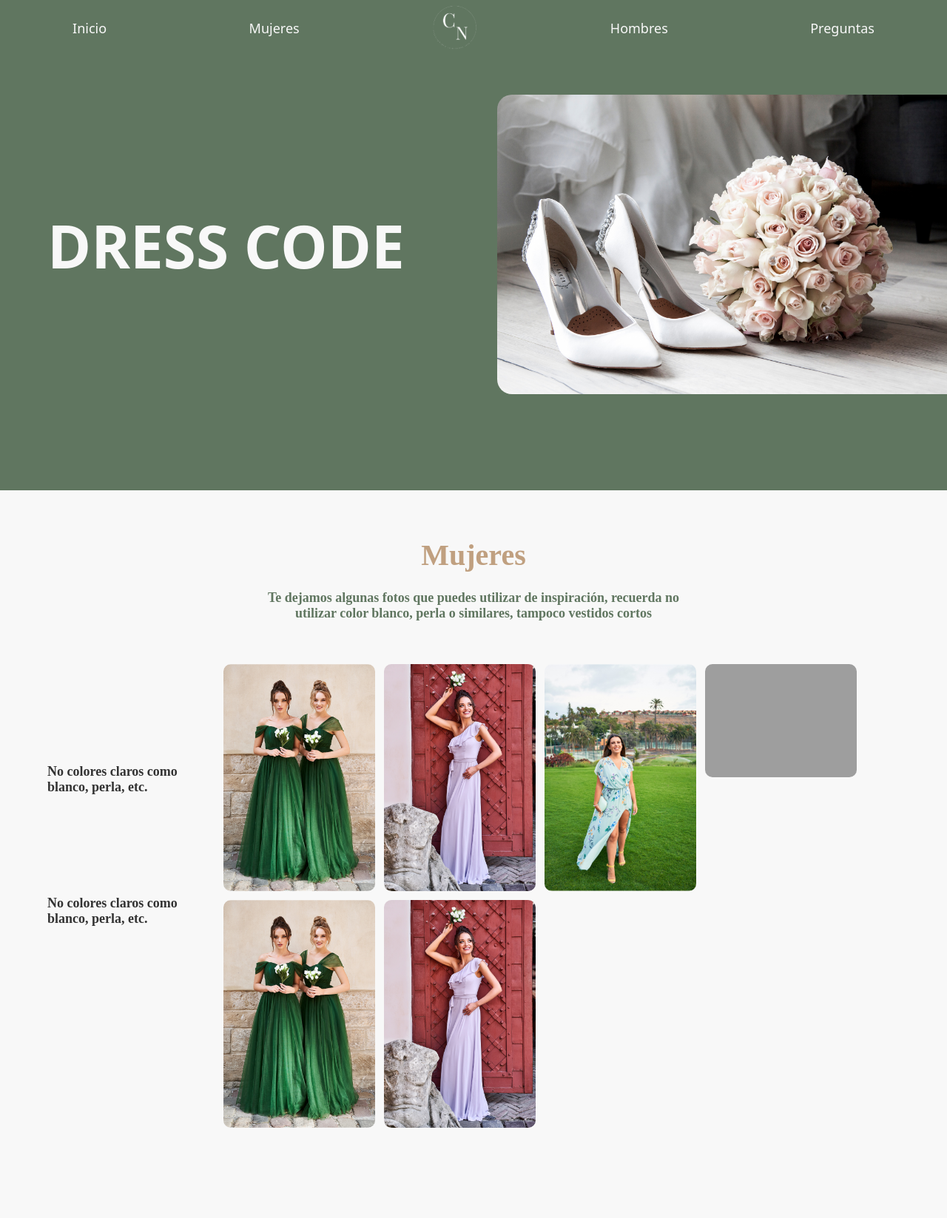
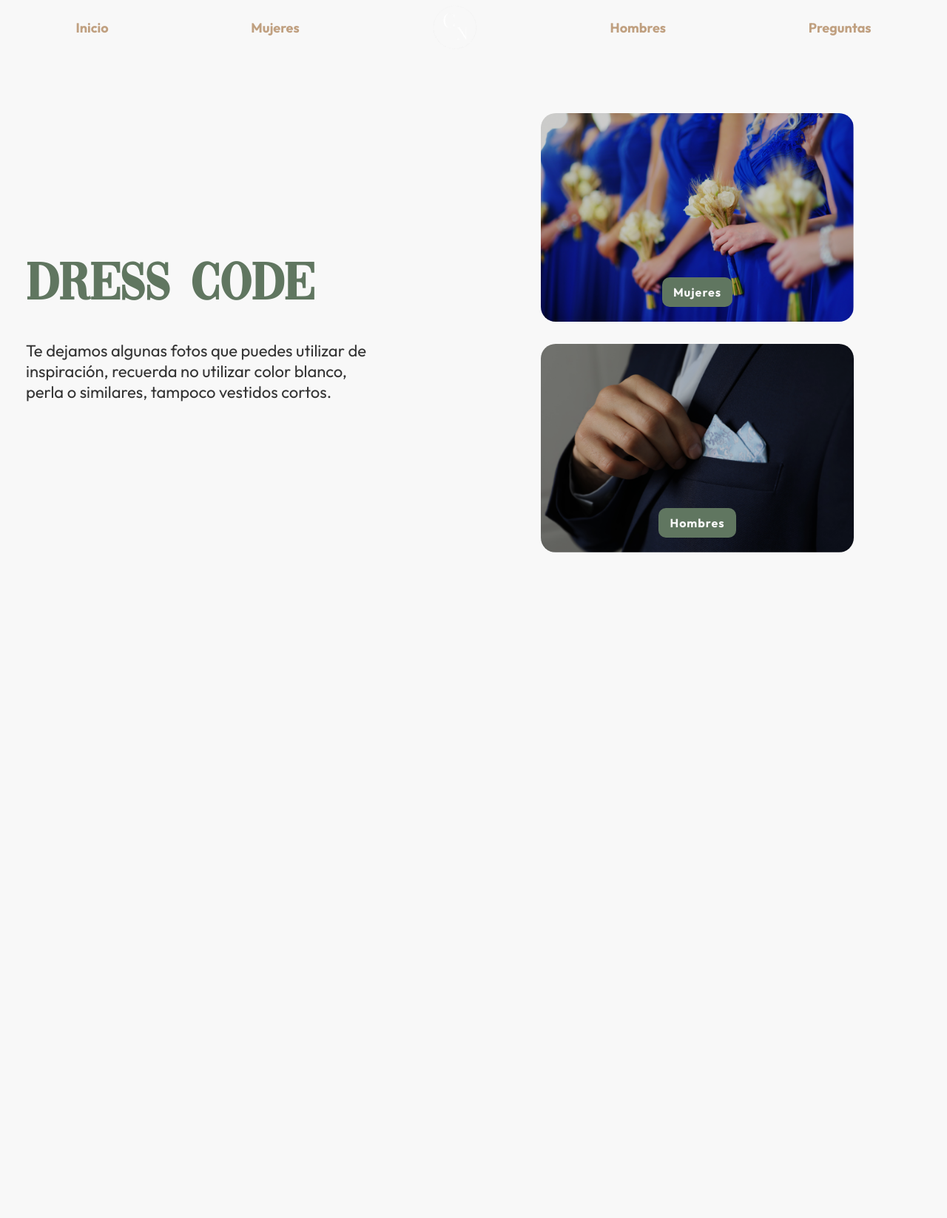
Before and after one commit to Nahumpl8/cn2024wedding, a Node server app: page /dress-code in a window 1280 px wide. Shown: the whole page at 74% size. After the commit the page ends 747 px from the top, so only its background shows below. Run offline with Node 20, Linux system fonts and the light colour scheme; some libraries are stand-ins or nearby versions; grey boxes are pictures that could not be loaded.

Commit message:
nuevos cambios dresscode

```diff
--- a/public/css/dress-code.css
+++ b/public/css/dress-code.css
@@ -1,3 +1,20 @@
+@font-face {
+    font-family: titlesWedding;
+    src: url(../fonts/Vogue.ttf);
+
+}
+@font-face {
+    font-family: Southland;
+    src: url(../fonts/Southland.ttf);
+}
+@font-face {
+    font-family: Outfit;
+    src: url(../fonts/Outfit.ttf);
+}
+@font-face {
+    font-family: Raleway;
+    src: url(../fonts/Raleway.ttf);
+}
 *{
     margin: 0;
     padding: 0;
@@ -18,6 +35,7 @@ body{
     align-items: center;
     justify-content: center;
     width: 100%;
+    top: 0;
 }
 .desktop_menu{
     padding: 10px;
@@ -48,16 +66,17 @@ ul{
 .desktop_menu a{
     list-style: none;
     font-size: 1.8rem;
-    font-family: system-ui, -apple-system, BlinkMacSystemFont, 'Segoe UI', Roboto, Oxygen, Ubuntu, Cantarell, 'Open Sans', 'Helvetica Neue', sans-serif;
+    font-family: Outfit, system-ui, -apple-system, BlinkMacSystemFont, 'Segoe UI', Roboto, Oxygen, Ubuntu, Cantarell, 'Open Sans', 'Helvetica Neue', sans-serif;
+    font-weight: bold;
     padding: 10px;
     border-radius: 50px;
     transition: background 1s;
-    color: #f8f8f8;
+    color: #c0a080;
 }
 
 .desktop_menu a:hover{
-    background-color: #f8f8f8;
-    color: #c0a080;
+    background-color: #c0a080;
+    color: #f8f8f8;
     cursor: pointer;
 }
 .desktop_scroll a{
@@ -94,89 +113,86 @@ a{
 .phone_menu{
     display: none;
 }
-.photo-dress{
-    width: 100vw;
-    background-color: rgb(96, 118, 96);
+
+/*Intro dress code*/
+.intro-dress-code{
     display: grid;
     grid-template-columns: 1fr 1fr;
-    padding: 10% 5%;
-    padding-right: 0;
+    margin-top: 100px;
+    height: calc( 100vh - 100px);
+    overflow: hidden;
+    padding: 35px;
     place-content: center;
 }
-.photo-dress-text{
-    display: flex;
-    align-items: center;
-    justify-content: start;
-}
-.photo-dress-text h1{
-    font-size: 8rem;
-    font-family: system-ui, -apple-system, BlinkMacSystemFont, 'Segoe UI', Roboto, Oxygen, Ubuntu, Cantarell, 'Open Sans', 'Helvetica Neue', sans-serif;
-    color: #f8f8f8;
-}
-.photo-dress-img{
-    border-radius: 20px 0px 0px 20px;
-}
-.photo-dress-img img{
-    width: 100%;
-    border-radius: 20px 0px 0px 20px;
-}
-.women-options{
+.intro-dress-code-text{
     display: flex;
     flex-direction: column;
-    align-items: center;
     justify-content: center;
-    text-align: center;
-    padding: 5%;
+    align-items: start;
 }
-.women-options-text{
-    width: 50%;
+.intro-dress-code-text h1{
+    font-family: titlesWedding, Arial, Helvetica, sans-serif;
+    font-size: 7.2rem;
+    color: #607660;
+    margin-bottom: 20px;
 }
-.women-options-text h1{
-    color: #c0a080;
-    font-size: 4rem;
+.intro-dress-code-text h2{
+    width: 80%;
+    font-family: Outfit, Arial, Helvetica, sans-serif;
+    font-size: 2.2rem;
+    font-weight: 400;
+    color: #333;
+    margin-top: 20px;
 }
-.women-options-text h2{
-    color: #607660;
-    font-size: 1.8rem;
-    margin-top: 24px;
-}
-.details-imgs{
-    padding: 5%;
-    padding-left: 0;
-    display: grid;
-    grid-template-columns: 1fr 4fr;
-    gap: 24px;
-}
-.details{
+
+
+.intro-dress-code-img{
     display: flex;
     flex-direction: column;
+    justify-content: center;
     align-items: center;
-    justify-content: space-evenly;
-    text-align: start;
+    width: 100%;
+    gap: 30px;
 }
-.details-text h2{
-    font-size: 1.8rem;
-    color: #333;
+.intro-dress-code-women{
+    width: 100%;
+    display: flex;
+    justify-content: center;
+    align-items: center;
+    position: relative;
 }
-.imgs{
+.intro-dress-code a{
+    position: absolute;
+    padding: 10px 15px;
+    bottom: 20px;
+    background-color: #607660;
+    color: #f8f8f8;
+    font-family: Outfit, system-ui, -apple-system, BlinkMacSystemFont, 'Segoe UI', Roboto, Oxygen, Ubuntu, Cantarell, 'Open Sans', 'Helvetica Neue', sans-serif;
+    font-weight: bold;
+    font-size: 16px;
+    border-radius: 10px;
+    letter-spacing: 1px;
+}
+.intro-dress-code-women img{
+    width: 70%;
+    object-fit: cover;
+    border-radius: 20px;
+    display: block;
+    filter: brightness(.8);
+}
+.intro-dress-code-men{
+    width: 100%;
+    display: flex;
+    justify-content: center;
+    align-items: center;
     position: relative;
-    display: grid;
-    grid-template-columns: repeat(auto-fit, minmax(200px, 1fr));
-    gap: 12px;
 }
-
-.imgs img{
-    width: 100%;
-    border-radius: 10px;
-    opacity: 0;
-    transform: translateY(40px);
-    scale: .8;
-    transition: all 1s ease;
-}
-.imgs img.show {
-    opacity: 1;
-    transform: translateY(0);
-    scale: 1;
+.intro-dress-code-men img{
+    width: 70%;
+    object-fit: cover;
+    border-radius: 20px;
+    display: block;
+    filter: brightness(.8);
 }
 
 
@@ -285,4 +301,22 @@ a{
     }
 
 
+    /*Dresscode mobile*/
+
+    .intro-dress-code{
+        overflow: auto;
+        grid-template-columns: 1fr;
+    }
+    .intro-dress-code-text{
+        margin-top: 150px;
+    }
+    .intro-dress-code-text h1{
+        font-size: 5.2rem;
+    }
+    .intro-dress-code-text h2{
+        font-size: 1.8rem;
+    }
+    .intro-dress-code-img{
+        margin-top: 50px;
+    }
 }
--- a/views/dress-code.ejs
+++ b/views/dress-code.ejs
@@ -12,7 +12,7 @@
             <ul>
                 <li><a href="/">Inicio</a></li>
                 <li><a href="#mujeres_section">Mujeres</a></li>
-                <img src="/images/wedding.png" alt="logo de la boda" class="principal_logo_desktop">
+                <img src="/images/goldLogo.png" alt="logo de la boda" class="principal_logo_desktop">
                 <li><a href="#hombres_section">Hombres</a></li>
                 <li><a href="/login">Preguntas</a></li>
             </ul>
@@ -26,50 +26,34 @@
             </div>
             <ul class="nav_phone_menu">
                 <li><a href="/">Inicio</a></li>
-                <li><a href="">Programa</a></li>
-                <li><a href="#main_details">Información</a></li>
-                <li><a href="/login">RSVP</a></li>
+                <li><a href="">Mujeres</a></li>
+                <li><a href="#main_details">Hombres</a></li>
+                <li><a href="/login">Preguntas</a></li>
             </ul>
         </nav>
     </header>
-    <section class="photo-dress">
-        <div class="photo-dress-text">
+
+    <section class="intro-dress-code">
+        <div class="intro-dress-code-text">
             <h1>DRESS CODE</h1>
+            <h2>Te dejamos algunas fotos que puedes utilizar de inspiración, recuerda no utilizar color blanco, perla o similares, tampoco vestidos cortos.</h2>
         </div>
-        <div class="photo-dress-img">
-            <img src="/images/dressCodeFirst.png" alt="">
-        </div>
-    </section>
-    <section class="women-options">
-        <div class="women-options-text">
-            <h1>Mujeres</h1>
-            <h2>Te dejamos algunas fotos que puedes utilizar de inspiración, recuerda no utilizar color blanco, perla o similares, tampoco vestidos cortos</h2>
-        </div>
-        <div class="details-imgs">
-            <div class="details">
-                <div class="details-text">
-                    <h2>No colores claros como blanco, perla, etc.</h2>
-                </div>
-                <div class="details-text">
-                    <h2>No colores claros como blanco, perla, etc.</h2>
-                </div>
-                <div class="details-text">
-                    <h2></h2>
-                </div>
+        <div class="intro-dress-code-img">
+            <div class="intro-dress-code-women">
+                <img src="/images/dress-code-women.webp" alt="">
+                <a href="#women-section">Mujeres</a>
             </div>
-            <div class="imgs">
-                <img src="/images/dressExample1.png" alt="">
-                <img src="/images/dressExample2.png" alt="">
-                <img src="/images/dressExample3.png" alt="">
-                <img src="/images/dressExample4.png" alt="">
-                <img src="/images/dressExample1.png" alt="">
-                <img src="/images/dressExample2.png" alt="">
+            <div class="intro-dress-code-men">
+                <img src="/images/dresscode-men.webp" alt="">
+                <a href="#men-section">Hombres</a>
             </div>
         </div>
     </section>
 
 
 
+
+
     <script src="/fun/fun-dress-code.js"></script>
 </body>
 </html>
```
Also changed, not shown: public/css/principal-styles.css (+7 -5 lines), views/principal.ejs (+5 -7 lines), public/images/NahunClau_Preboda-43.jpg (deleted), public/images/NahunClau_Preboda-43.webp (added), public/images/dress-code-women.webp (added), public/images/dressCodeFirst.png (deleted), public/images/dressExample1.png (deleted), public/images/dressExample2.png (deleted), public/images/dressExample3.png (deleted), public/images/dresscode-men.webp (added), 2 other files.
